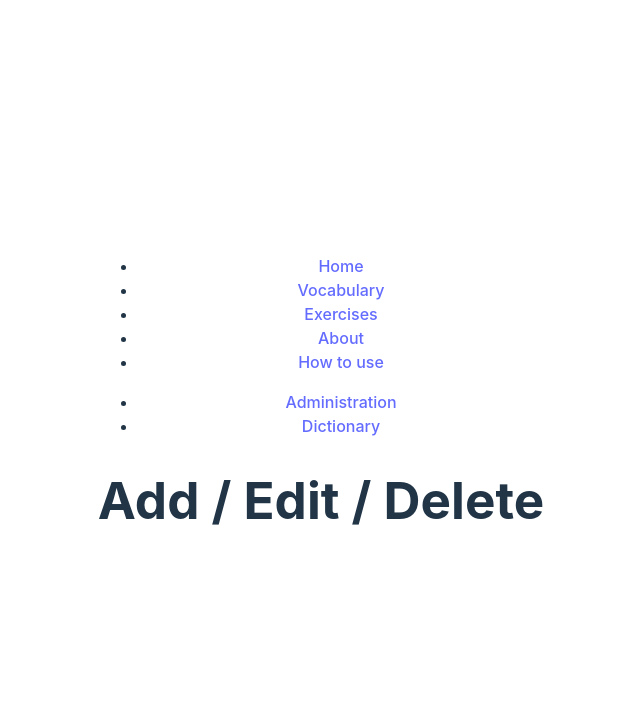
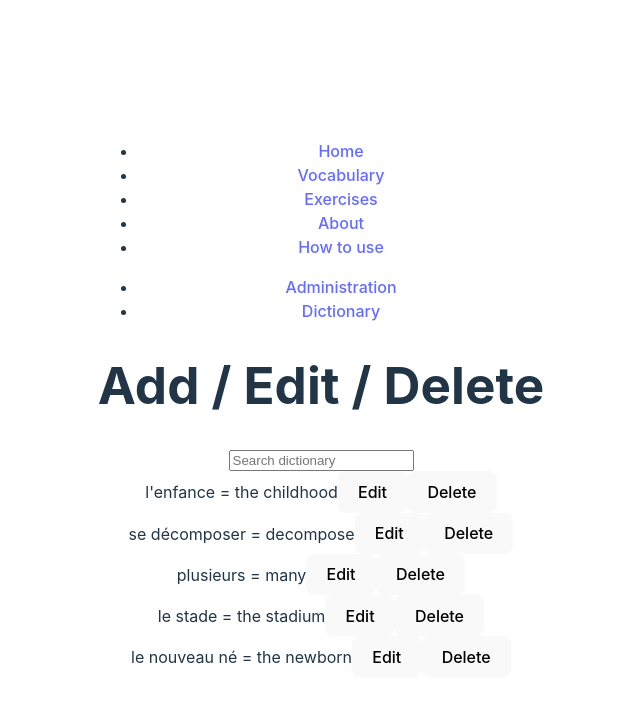
Before and after one commit to EsFrost/dictio, a React (Vite) app: page /vocabulary/administration in a window 1280 px wide. Shown: the top 702 px of the page, without its empty margins (319-959 px from the left). Built offline with nearby package versions, Linux system fonts and the light colour scheme.

Commit message:
Added administration search bar (no functionality)

```diff
--- /dev/null
+++ b/src/modules/ExampleAdmin.jsx
@@ -0,0 +1,32 @@
+const Data = ({dict, queryString}) => {
+  const editItem = (e) => {
+    alert(e.target.parentElement.parentElement.id)
+  }
+
+  const deleteItem = (e) => {
+    alert(e.target.parentElement.parentElement.id)
+  }
+
+  const newData = dict.filter(item => {
+    if (queryString === "") {
+        return item
+    }
+    else if ((item.word.toLocaleLowerCase().includes(queryString.toLocaleLowerCase())) || (item.translation.toLocaleLowerCase().includes(queryString.toLocaleLowerCase()))) {
+        return item
+    }
+  }).map((item) => {
+    return (
+      <div key={item.id} id={item.id}>
+        <span>{item.word}</span>
+          <span> = </span>
+          <span>{item.translation}</span>
+          <span><button onClick={editItem}>Edit</button></span>
+          <span><button onClick={deleteItem}>Delete</button></span>
+      </div>
+    )
+  })
+
+  return newData
+}
+
+export default Data
--- /dev/null
+++ b/src/modules/SearchBarAdmin.jsx
@@ -0,0 +1,17 @@
+import { useState } from "react"
+import Data from "../modules/ExampleAdmin"
+import data from "../../dict.json"
+
+const SearchBarAdmin = () => {
+
+    const [query, setQuery] = useState("")
+
+    return (
+        <>
+            <input placeholder="Search dictionary" onChange={(event => setQuery(value => event.target.value))} />
+            <Data dict={data} queryString={query} />
+        </>
+    )
+}
+
+export default SearchBarAdmin
--- a/src/pages/Vocabulary/Administration.jsx
+++ b/src/pages/Vocabulary/Administration.jsx
@@ -1,5 +1,12 @@
+import SearchBarAmdmin from "../../modules/SearchBarAdmin"
+
 const Administration = () => {
-    return <h1>Add / Edit / Delete</h1>
+    return (
+        <>
+            <h1>Add / Edit / Delete</h1>
+            <SearchBarAmdmin />
+        </>
+    )
 }
 
 export default Administration
```
